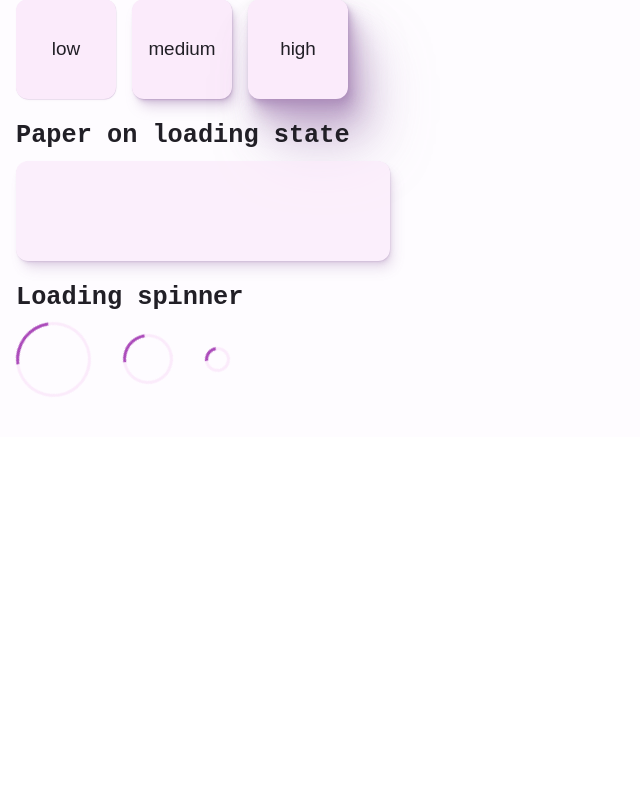
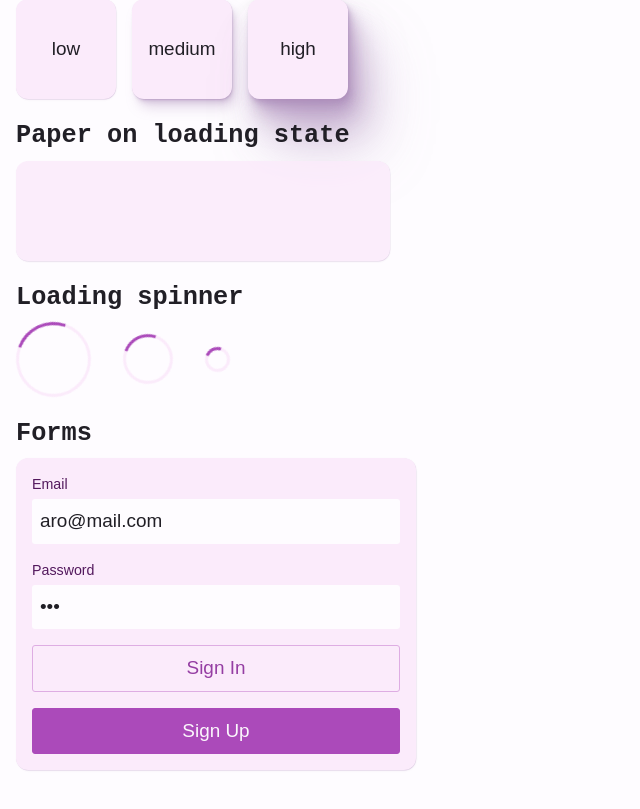
Before and after one commit to notAro14/next-ts-starter, a Next.js app: page / in a window 1280 px wide. Shown: the part 907-1716 px from the top of the page, without its empty margins (0-640 px from the left). Before the commit the page ends 1344 px from the top, so only its background shows below. Built offline with nearby package versions, Linux system fonts and the light colour scheme.

Commit message:
Add form and inputs

```diff
--- a/src/pages/index.tsx
+++ b/src/pages/index.tsx
@@ -13,6 +13,7 @@ import Box from "src/ui/box"
 import SEO from "src/components/seo"
 import Link from "src/ui/link"
 import Spinner from "src/ui/spinner"
+import { Input, Label, FormControl } from "src/ui/input"
 // FUNCTIONS
 import { styled } from "src/ui/stitches.config"
 
@@ -111,7 +112,6 @@ const IndexPage: NextPageWithLayout = () => {
         </Section>
         <Section title="Paper on loading state">
           <Paper
-            elevation="medium"
             css={{
               height: 100,
               "@md": {
@@ -131,6 +131,40 @@ const IndexPage: NextPageWithLayout = () => {
             <Spinner role="progressbar" />
           </Flex>
         </Section>
+        <Section title="Forms">
+          <form onSubmit={(evt) => evt.preventDefault()}>
+            <Paper
+              css={{
+                display: "flex",
+                flexDirection: "column",
+                gap: "$md",
+                padding: "$md",
+                "@sm": {
+                  width: "100%",
+                },
+                "@md": {
+                  maxWidth: 400,
+                },
+                "@lg": {
+                  maxWidth: 400,
+                },
+              }}
+            >
+              <FormControl>
+                <Label htmlFor="email">Email</Label>
+                <Input value="aro@mail.com" type="email" id="email" />
+              </FormControl>
+              <FormControl>
+                <Label htmlFor="pwd">Password</Label>
+                <Input value="123" type="password" id="pwd" />
+              </FormControl>
+              <Button type="submit" variant="outline">
+                Sign In
+              </Button>
+              <Button>Sign Up</Button>
+            </Paper>
+          </form>
+        </Section>
       </Box>
     </>
   )
--- /dev/null
+++ b/src/ui/input/index.ts
@@ -0,0 +1,2 @@
+export { default } from "./input"
+export * from "./input"
--- /dev/null
+++ b/src/ui/input/input.ts
@@ -0,0 +1,30 @@
+import { styled } from "src/ui/stitches.config"
+
+export const FormControl = styled("div", {
+  display: "flex",
+  flexDirection: "column",
+  gap: "$xxs",
+})
+
+export const Label = styled("label", {
+  color: "$semantic-text-hi",
+  fontSize: "$sm",
+  fontFamily: "$semantic-primary",
+})
+
+export const Input = styled("input", {
+  padding: "$xs",
+  fontFamily: "$semantic-primary",
+  fontSize: "$md",
+  color: "$semantic-text-hi-gray",
+  backgroundColor: "$semantic-bg",
+  border: "none",
+  fontWeight: 300,
+  borderRadius: "$sm",
+  "&:focus": {
+    outline: "2px solid",
+    outlineColor: "$semantic-solid",
+  },
+})
+
+export default Input
```
